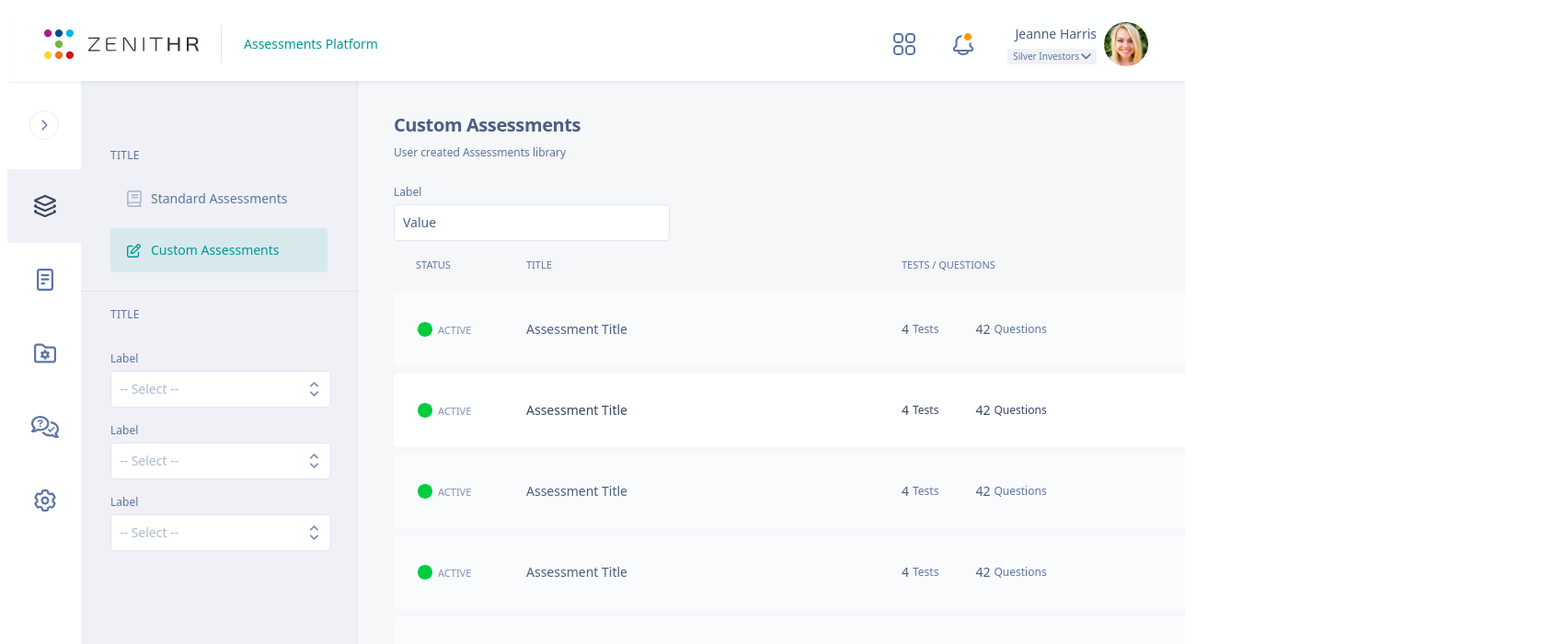
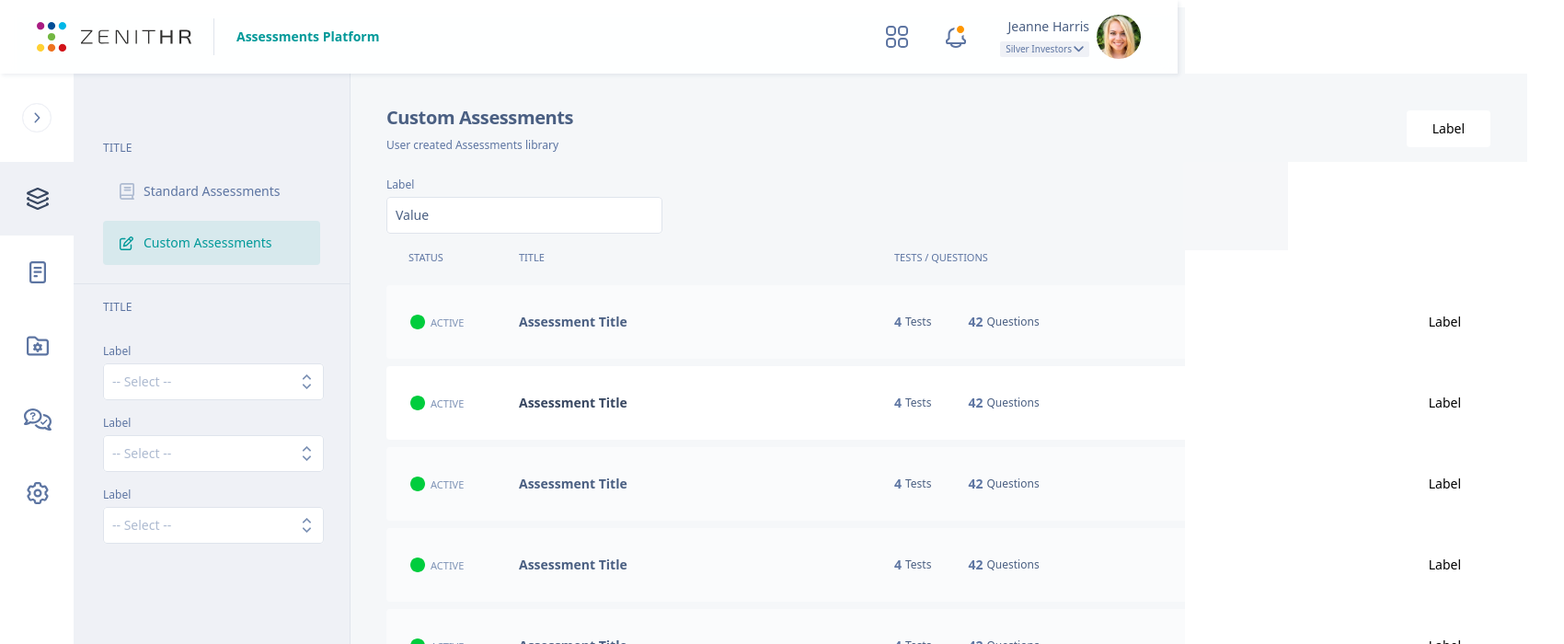
Before and after one commit to dnabulsi/Angular-Assignment-Procapita, an Angular app: page / in a window 1280 px wide. Shown: the top 700 px of the page at 92% size, 1700 px wide, since content can reach past the window. Built offline with nearby package versions, Linux system fonts and the light colour scheme.

Commit message:
Several changes

```diff
--- a/src/app/components/main-design/assessment-item-template-state-open/assessment-item-template-state-open.component.css
+++ b/src/app/components/main-design/assessment-item-template-state-open/assessment-item-template-state-open.component.css
@@ -36,7 +36,7 @@ svg {
 }
 
 :host {
-  width:inherit;
+  width: inherit;
   height: 80px;
   place-content: space-between;
   align-items: center;
@@ -78,7 +78,7 @@ svg {
   color: #384761;
   font-size: 14px;
   line-height: 20px;
-  font-weight: 500;
+  font-weight: bold;
   font-family: Rubik, system-ui, -apple-system, 'Segoe UI', Roboto, 'Helvetica Neue', Arial, 'Noto Sans',
     'Liberation Sans', sans-serif;
   width: 368px;
@@ -94,10 +94,10 @@ svg {
 }
 
 .overline {
-  color: #384761;
-  font-size: 14px;
+  color: #4a5f82;
+  font-size: 12px;
   line-height: 20px;
-  font-weight: 500;
+  font-weight: 400;
   font-family: Rubik, system-ui, -apple-system, 'Segoe UI', Roboto, 'Helvetica Neue', Arial, 'Noto Sans',
     'Liberation Sans', sans-serif;
   width: min-content;
@@ -106,9 +106,10 @@ svg {
   flex-direction: column;
 }
 
-.overline2 {
-  color: #384761;
-  font-size: 12px;
+.overlineBold {
+  color: #5d75a2;
+  font-size: 14px;
+  font-weight: bold;
   line-height: 18px;
   font-family: Rubik, system-ui, -apple-system, 'Segoe UI', Roboto, 'Helvetica Neue', Arial, 'Noto Sans',
     'Liberation Sans', sans-serif;
@@ -125,31 +126,6 @@ svg {
   gap: 4px;
 }
 
-.overline3 {
-  color: #384761;
-  font-size: 14px;
-  line-height: 20px;
-  font-weight: 500;
-  font-family: Rubik, system-ui, -apple-system, 'Segoe UI', Roboto, 'Helvetica Neue', Arial, 'Noto Sans',
-    'Liberation Sans', sans-serif;
-  width: min-content;
-  height: min-content;
-  white-space: nowrap;
-  flex-direction: column;
-}
-
-.overline4 {
-  color: #384761;
-  font-size: 12px;
-  line-height: 18px;
-  font-family: Rubik, system-ui, -apple-system, 'Segoe UI', Roboto, 'Helvetica Neue', Arial, 'Noto Sans',
-    'Liberation Sans', sans-serif;
-  width: min-content;
-  height: min-content;
-  white-space: nowrap;
-  flex-direction: column;
-}
-
 .rightContent {
   width: min-content;
   height: min-content;
--- a/src/app/components/main-design/assessment-item-template-state-open/assessment-item-template-state-open.component.html
+++ b/src/app/components/main-design/assessment-item-template-state-open/assessment-item-template-state-open.component.html
@@ -5,12 +5,12 @@
     </div>
     <div class="assessmentTitle">Assessment Title</div>
     <div class="frame6">
-      <div class="overline">4</div>
-      <div class="overline2">Tests</div>
+      <div class="overlineBold">4</div>
+      <div class="overline">Tests</div>
     </div>
     <div class="frame5">
-      <div class="overline3">42</div>
-      <div class="overline4">Questions</div>
+      <div class="overlineBold">42</div>
+      <div class="overline">Questions</div>
     </div>
   </div>
   <div class="rightContent">
--- a/src/app/components/main-design/assessment-item-template-state/assessment-item-template-state.component.css
+++ b/src/app/components/main-design/assessment-item-template-state/assessment-item-template-state.component.css
@@ -36,7 +36,7 @@ svg {
 }
 
 :host {
-  width: 100%;
+  width: inherit;
   height: 80px;
   place-content: space-between;
   align-items: center;
@@ -44,18 +44,21 @@ svg {
   border-radius: 4px;
   background-color: #ffffff80;
 }
+
 .leftContent {
   width: min-content;
   height: min-content;
   align-items: center;
   gap: 40px;
 }
+
 .status {
   width: 80px;
   height: min-content;
   align-items: center;
   gap: 4px;
 }
+
 .pageTitle {
   color: #7d92b5;
   font-size: 11px;
@@ -70,28 +73,31 @@ svg {
   white-space: nowrap;
   flex-direction: column;
 }
+
 .assessmentTitle {
   color: #4a5f82;
   font-size: 14px;
   line-height: 20px;
-  font-weight: 500;
+  font-weight: bold;
   font-family: Rubik, system-ui, -apple-system, 'Segoe UI', Roboto, 'Helvetica Neue', Arial, 'Noto Sans',
     'Liberation Sans', sans-serif;
   width: 368px;
   height: min-content;
   flex-direction: column;
 }
+
 .frame6 {
   width: min-content;
   height: 20px;
   align-items: center;
   gap: 4px;
 }
+
 .overline {
   color: #4a5f82;
-  font-size: 14px;
+  font-size: 12px;
   line-height: 20px;
-  font-weight: 500;
+  font-weight: 400;
   font-family: Rubik, system-ui, -apple-system, 'Segoe UI', Roboto, 'Helvetica Neue', Arial, 'Noto Sans',
     'Liberation Sans', sans-serif;
   width: min-content;
@@ -99,9 +105,11 @@ svg {
   white-space: nowrap;
   flex-direction: column;
 }
-.overline2 {
+
+.overlineBold {
   color: #5d75a2;
-  font-size: 12px;
+  font-size: 14px;
+  font-weight: bold;
   line-height: 18px;
   font-family: Rubik, system-ui, -apple-system, 'Segoe UI', Roboto, 'Helvetica Neue', Arial, 'Noto Sans',
     'Liberation Sans', sans-serif;
@@ -110,39 +118,19 @@ svg {
   white-space: nowrap;
   flex-direction: column;
 }
+
 .frame5 {
   width: min-content;
   height: 20px;
   align-items: center;
   gap: 4px;
 }
-.overline3 {
-  color: #4a5f82;
-  font-size: 14px;
-  line-height: 20px;
-  font-weight: 500;
-  font-family: Rubik, system-ui, -apple-system, 'Segoe UI', Roboto, 'Helvetica Neue', Arial, 'Noto Sans',
-    'Liberation Sans', sans-serif;
-  width: min-content;
-  height: min-content;
-  white-space: nowrap;
-  flex-direction: column;
-}
-.overline4 {
-  color: #5d75a2;
-  font-size: 12px;
-  line-height: 18px;
-  font-family: Rubik, system-ui, -apple-system, 'Segoe UI', Roboto, 'Helvetica Neue', Arial, 'Noto Sans',
-    'Liberation Sans', sans-serif;
-  width: min-content;
-  height: min-content;
-  white-space: nowrap;
-  flex-direction: column;
-}
+
 .rightContent {
   width: min-content;
   height: min-content;
 }
+
 .rightSubcontent {
   width: min-content;
   height: min-content;
--- a/src/app/components/main-design/assessment-item-template-state/assessment-item-template-state.component.html
+++ b/src/app/components/main-design/assessment-item-template-state/assessment-item-template-state.component.html
@@ -5,12 +5,12 @@
     </div>
     <div class="assessmentTitle">Assessment Title</div>
     <div class="frame6">
-      <div class="overline">4</div>
-      <div class="overline2">Tests</div>
+      <div class="overlineBold">4</div>
+      <div class="overline">Tests</div>
     </div>
     <div class="frame5">
-      <div class="overline3">42</div>
-      <div class="overline4">Questions</div>
+      <div class="overlineBold">42</div>
+      <div class="overline">Questions</div>
     </div>
   </div>
   <div class="rightContent">
--- a/src/app/components/main-design/main-design.component.css
+++ b/src/app/components/main-design/main-design.component.css
@@ -36,7 +36,6 @@ svg {
 }
 
 :host {
-  position: relative;
   width: 100vw;
   height: 100vh;
   align-items: flex-start;
@@ -69,7 +68,7 @@ svg {
 .pageTitle {
   color: #4a5f82;
   font-size: 20px;
-  font-weight: 600;
+  font-weight: bold;
   font-family: Rubik, system-ui, -apple-system, 'Segoe UI', Roboto, 'Helvetica Neue', Arial, 'Noto Sans',
     'Liberation Sans', sans-serif;
   letter-spacing: -0.02em;
@@ -182,11 +181,12 @@ svg {
   position: absolute;
   left: 420px;
   top: 310px;
-  width: 90%;
-  height: min-content;
+  width: calc(100% - 10px);
+  height:100vh;
   flex-direction: column;
   align-items: flex-start;
   gap: 8px;
+  overflow:visible;
 }
 
 .filters {
@@ -220,7 +220,7 @@ svg {
   left: 0;
   top: 0;
   width: 300px;
-  height: 944px;
+  height: 100vh;
   background-color: #eff1f6;
   box-shadow: 1px 0px 0px 0px #dfe4ec;
 }
@@ -339,13 +339,13 @@ svg {
   left: 0;
   top: 80px;
   width: min-content;
-  height: 880px;
+  height: 100vh;
   align-items: flex-start;
 }
 
 .assessmentsSidenav2 {
   width: min-content;
-  height: 1000px;
+  height: 100vh;
   align-items: flex-start;
   background-color: #fff;
 }
@@ -477,7 +477,7 @@ svg {
   color: #099;
   font-size: 14px;
   line-height: 20px;
-  font-weight: 500;
+  font-weight: bold;
   font-family: Rubik, system-ui, -apple-system, 'Segoe UI', Roboto, 'Helvetica Neue', Arial, 'Noto Sans',
     'Liberation Sans', sans-serif;
   width: min-content;
```
